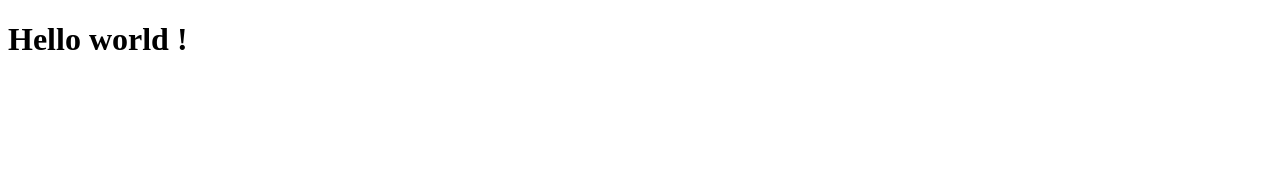
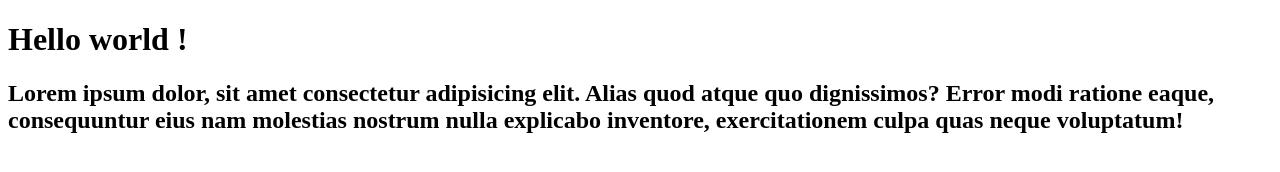
Before and after one commit to Lcss0f/curso-git, a plain HTML site: page index.html in a window 1280 px wide. Drawn offline with Linux system fonts and the light colour scheme.

Commit message:
10 commit - Adicionei o h2 com o lorem

```diff
--- a/index.html
+++ b/index.html
@@ -9,5 +9,8 @@
     <h1>
         Hello world !
     </h1>
+    <h2>
+        Lorem ipsum dolor, sit amet consectetur adipisicing elit. Alias quod atque quo dignissimos? Error modi ratione eaque, consequuntur eius nam molestias nostrum nulla explicabo inventore, exercitationem culpa quas neque voluptatum!
+    </h2>
 </body>
 </html>
```
